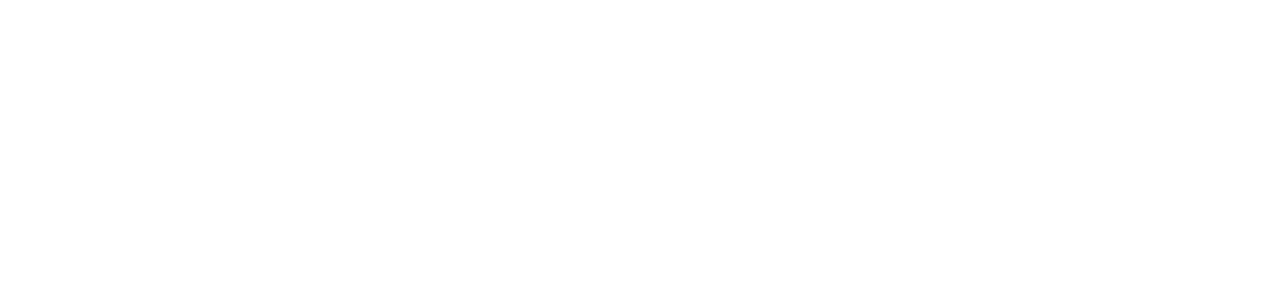
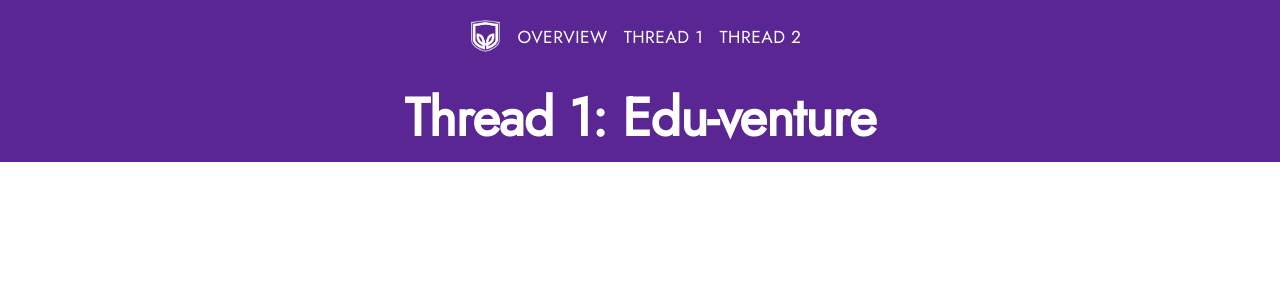
Before and after one commit to kxrt/rvrc-blog, a React (Create React App) app: page /thread-1 in a window 1280 px wide. Before the commit this address had no page. Shown: the top 300 px of the page. Built offline with nearby package versions, Linux system fonts and the light colour scheme; what react-swipeable-views-utils would draw is missing.

Commit message:
feat: add thread 1 and 2 pages

```diff
--- a/src/App.js
+++ b/src/App.js
@@ -23,6 +23,8 @@ import ThematicThreads2024 from "./pages/2024/ThematicThreads";
 import Awards2024 from "./pages/2024/Awards";
 
 import Landing2025 from "./pages/2025/Landing";
+import Thread12025 from "./pages/2025/Thread1";
+import Thread22025 from "./pages/2025/Thread2";
 
 function App() {
   return (
@@ -34,7 +36,8 @@ function App() {
           <Route path="/" element={<Header headerLinks={headerLinks2025} />}>
             <Route index element={<Landing2025 />} />
             {/* <Route path="keynote" element={<KeynoteSpeaker2025 />} /> */}
-            {/* <Route path="thematic-threads" element={<ThematicThreads2025 />} /> */}
+            <Route path="thread-1" element={<Thread12025 />} />
+            <Route path="thread-2" element={<Thread22025 />} />
             {/* <Route path="awards" element={<Awards2025 />} /> */}
           </Route>
 
--- /dev/null
+++ b/src/components/Title.js
@@ -0,0 +1,25 @@
+import React from "react";
+import { Box, Typography } from "@mui/material";
+
+const Title = ({ title }) => (
+  <Box
+    sx={{
+      bgcolor: "#592693",
+      padding: { xs: "3%", md: "1%" },
+    }}
+  >
+    <Typography
+      variant="h1"
+      sx={{
+        color: "white",
+        fontSize: { xs: "24pt", md: "40pt" },
+        fontFamily: "Jost",
+        fontWeight: "Bold",
+      }}
+    >
+      {title}
+    </Typography>
+  </Box>
+);
+
+export default Title;
--- a/src/constants/HeaderLinks.js
+++ b/src/constants/HeaderLinks.js
@@ -60,11 +60,16 @@ export const headerLinks2025 = [
   //     link: "/keynote",
   //     label: "Keynote Speaker",
   //   },
-  //   {
-  //     key: "thematicThreads",
-  //     link: "/thematic-threads",
-  //     label: "Thematic Threads",
-  //   },
+  {
+    key: "thread1",
+    link: "/thread-1",
+    label: "Thread 1",
+  },
+  {
+    key: "thread2",
+    link: "/thread-2",
+    label: "Thread 2",
+  },
   //   {
   //     key: "awards",
   //     link: "/awards",
--- /dev/null
+++ b/src/pages/2025/Thread1.js
@@ -0,0 +1,13 @@
+import React from "react";
+
+import Title from "../../components/Title";
+
+const Thread1 = () => {
+  return (
+    <>
+      <Title title={"Thread 1: Edu-venture"} />
+    </>
+  );
+};
+
+export default Thread1;
--- /dev/null
+++ b/src/pages/2025/Thread2.js
@@ -0,0 +1,13 @@
+import React from "react";
+
+import Title from "../../components/Title";
+
+const Thread2 = () => {
+  return (
+    <>
+      <Title title={"Thread 2: Adventure"} />
+    </>
+  );
+};
+
+export default Thread2;
```
Also changed, not shown: src/pages/2025/ThematicThreads.js (deleted, +0 -36 lines).
